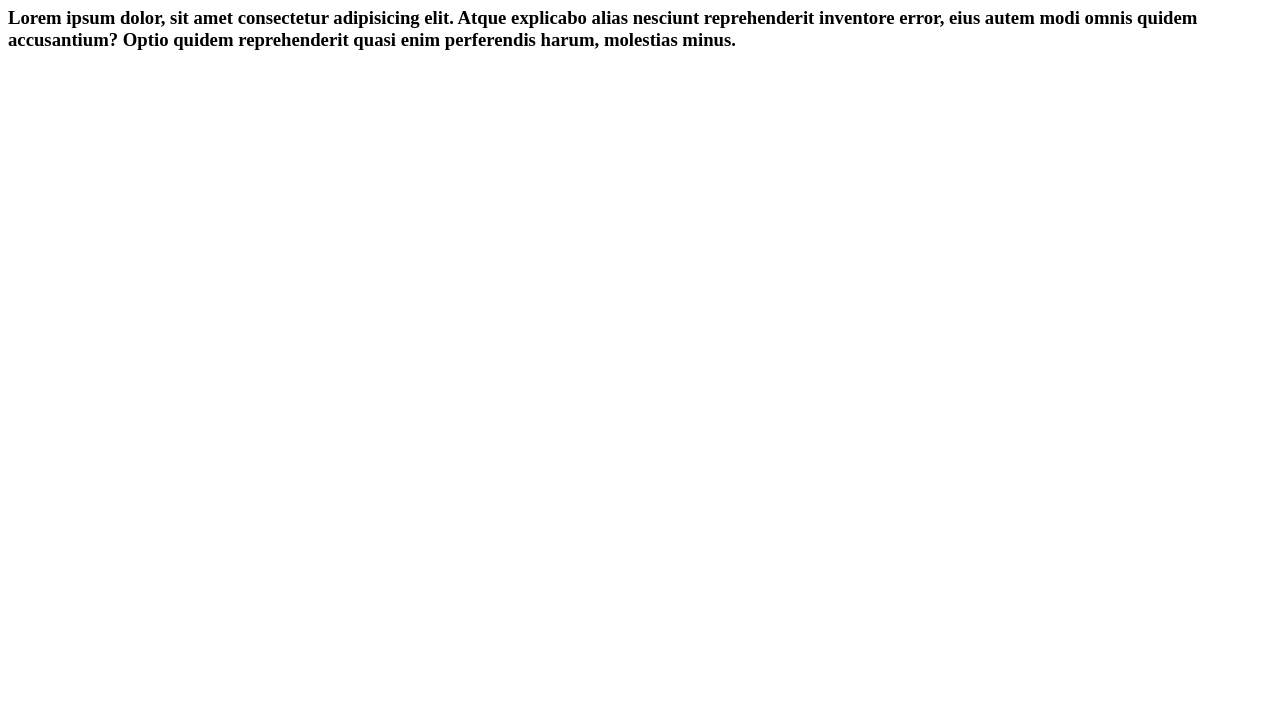
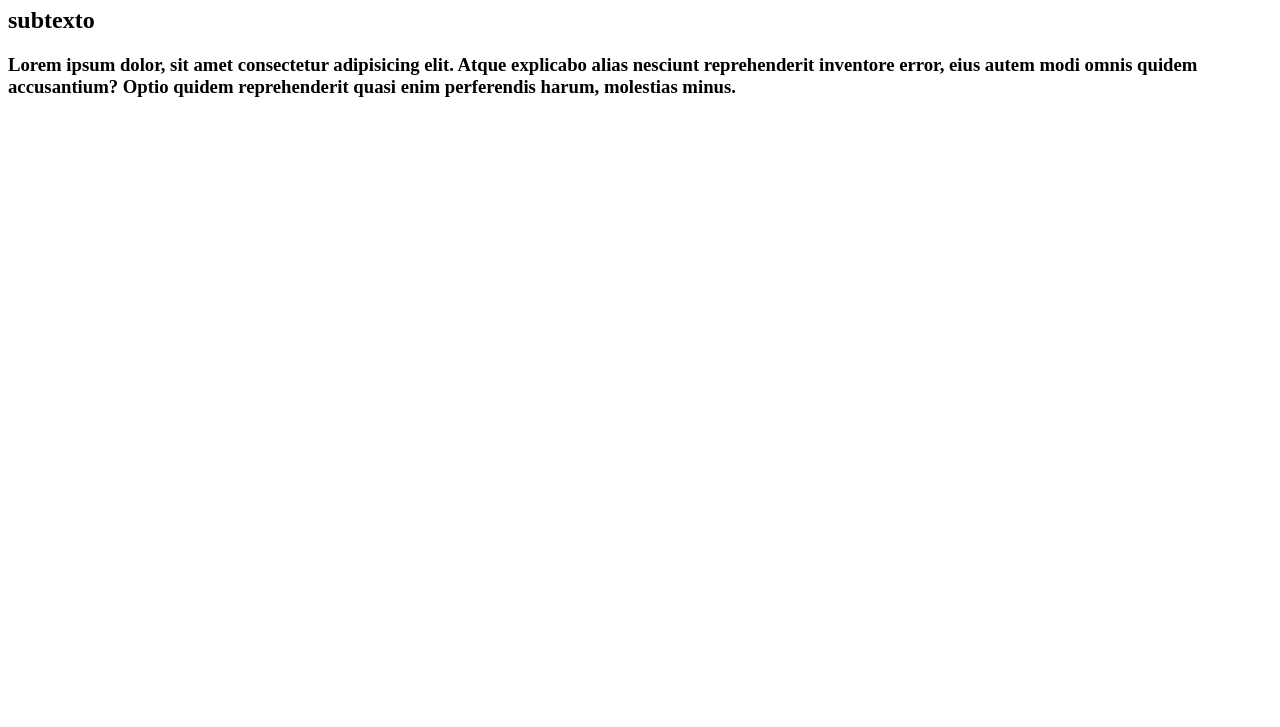
Before and after one commit to CarrilhoLoza/Aprendendo-git-e-github, a plain HTML site: page index.html in a window 1280 px wide. Shown: the part 73-800 px from the top of the page. Drawn offline with Linux system fonts and the light colour scheme.

Commit message:
13° commit [DEV1] corrigindo...

```diff
--- a/index.html
+++ b/index.html
@@ -3,12 +3,13 @@
 <head>
     <meta charset="UTF-8">
     <meta name="viewport" content="width=device-width, initial-scale=1.0">
-    <title>Document</title>
+    <title>corrigido</title>
 </head>
 <body>
     <h1>
         hello World!
     </h1>
+    <h2>subtexto</h2>
     <h3>
         Lorem ipsum dolor, sit amet consectetur adipisicing elit. Atque explicabo alias nesciunt reprehenderit inventore error, eius autem modi omnis quidem accusantium? Optio quidem reprehenderit quasi enim perferendis harum, molestias minus.
     </h3>
```
